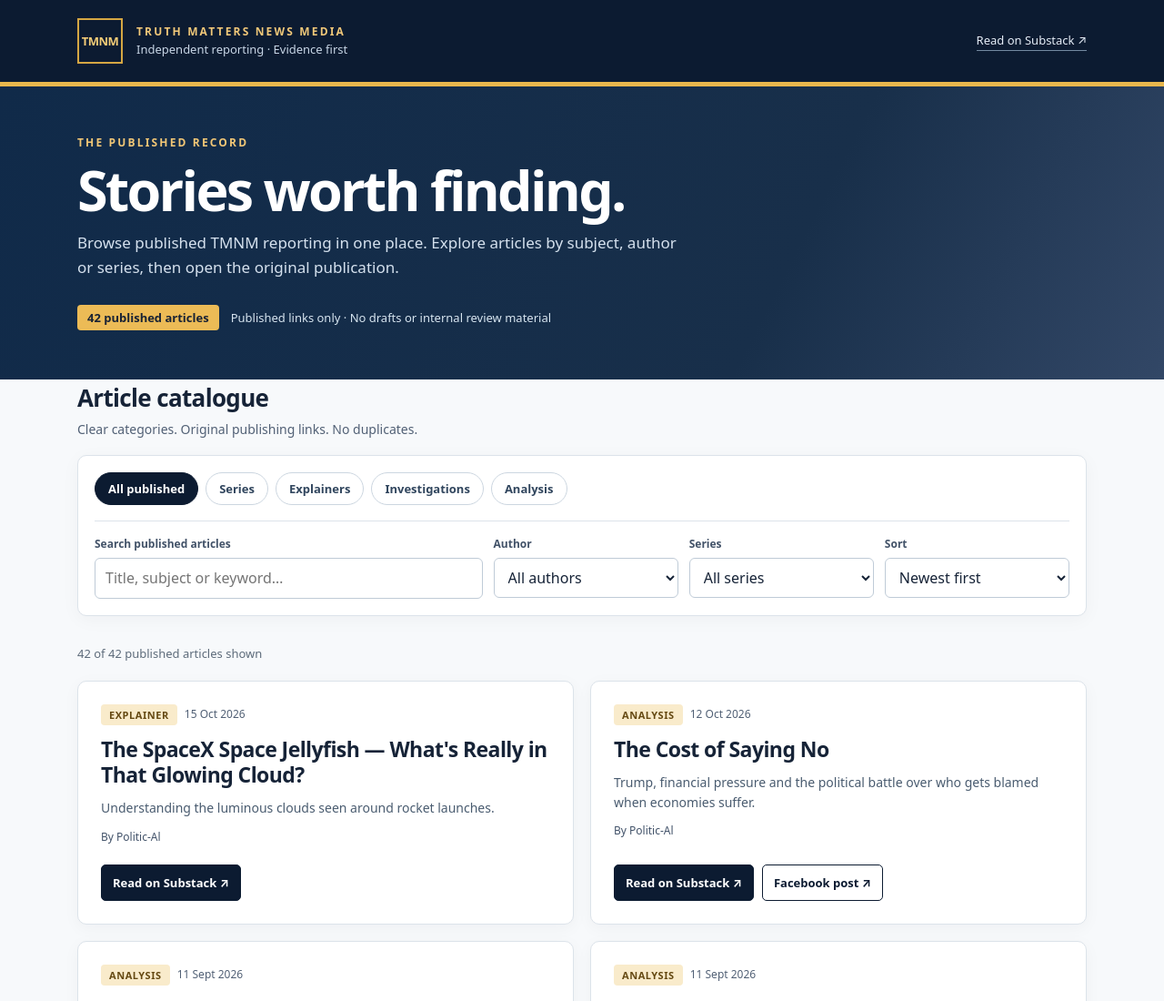
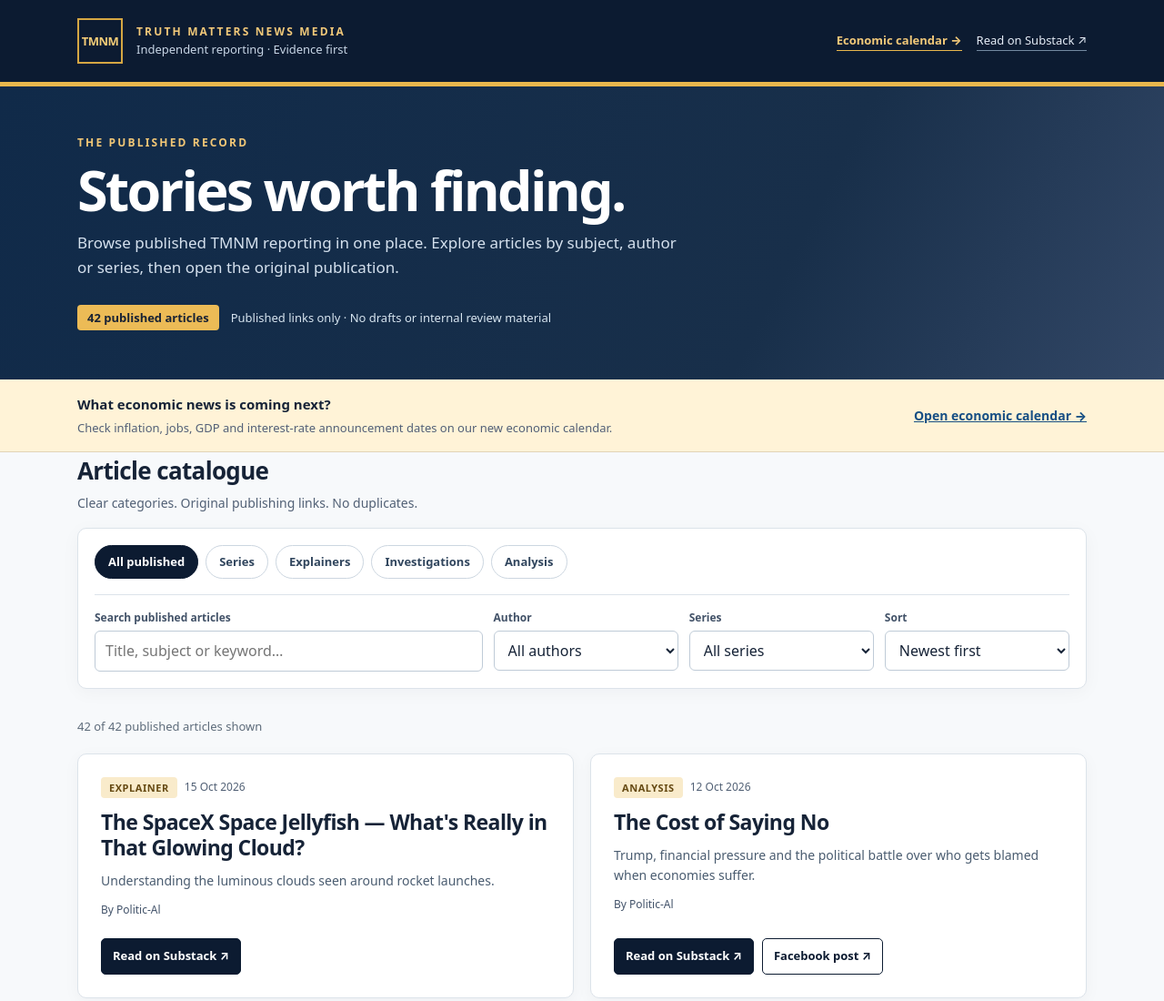
Before and after one commit to PoliticAl-Coder/tmnm-newsroom, a plain HTML site: page index.html in a window 1280 px wide. Shown: the top 1100 px of the page at 91% size. Drawn offline with Linux system fonts and the light colour scheme.

Commit message:
Link TMNM economic calendar from published archive without altering article data

```diff
--- a/index.html
+++ b/index.html
@@ -9,19 +9,19 @@
   <style>
     :root{color-scheme:light;--navy:#0c1b31;--navy2:#172d48;--ink:#162337;--muted:#516075;--line:#dce3ea;--paper:#f7f9fb;--gold:#e8b74d;--link:#174f84;--focus:#bc7f13}
     *{box-sizing:border-box}html{scroll-behavior:smooth}body{margin:0;font-family:system-ui,-apple-system,Segoe UI,Roboto,Arial,sans-serif;color:var(--ink);background:var(--paper);line-height:1.55}button,input,select{font:inherit}a{color:var(--link)}a:focus-visible,button:focus-visible,input:focus-visible,select:focus-visible{outline:3px solid var(--focus);outline-offset:3px}
-    .shell{max-width:1160px;margin:auto;padding:0 25px}.masthead{background:var(--navy);color:#fff;border-bottom:5px solid var(--gold)}.head-row{display:flex;justify-content:space-between;align-items:center;gap:20px;padding-top:20px;padding-bottom:20px}.identity{display:flex;align-items:center;gap:15px;text-decoration:none;color:inherit}.mark{width:50px;height:50px;border:2px solid #d5a743;display:grid;place-items:center;color:#f3cc77;font-size:13px;font-weight:900;letter-spacing:-.5px}.org{display:block;font-size:12px;letter-spacing:.18em;text-transform:uppercase;color:#f1c879;font-weight:750}.tagline{display:block;font-size:13px;color:#c8d6e6}.head-link{color:#e6eef8;font-size:13px;text-decoration:none;border-bottom:1px solid #7489a0}
+    .shell{max-width:1160px;margin:auto;padding:0 25px}.masthead{background:var(--navy);color:#fff;border-bottom:5px solid var(--gold)}.head-row{display:flex;justify-content:space-between;align-items:center;gap:20px;padding-top:20px;padding-bottom:20px}.identity{display:flex;align-items:center;gap:15px;text-decoration:none;color:inherit}.mark{width:50px;height:50px;border:2px solid #d5a743;display:grid;place-items:center;color:#f3cc77;font-size:13px;font-weight:900;letter-spacing:-.5px}.org{display:block;font-size:12px;letter-spacing:.18em;text-transform:uppercase;color:#f1c879;font-weight:750}.tagline{display:block;font-size:13px;color:#c8d6e6}.head-link{color:#e6eef8;font-size:13px;text-decoration:none;border-bottom:1px solid #7489a0}.head-actions{display:flex;align-items:center;gap:16px;justify-content:flex-end;flex-wrap:wrap}.head-link--calendar{color:#f1c879;font-weight:800;border-bottom-color:#e8b74d}
     .hero{background:linear-gradient(117deg,#102a49,#182f4a 67%,#324766);color:#fff}.hero .shell{padding-top:53px;padding-bottom:54px}.eyebrow{font-size:12px;text-transform:uppercase;letter-spacing:.18em;color:#f2c776;font-weight:800}.hero h1{font-size:clamp(35px,5.1vw,61px);line-height:1.06;letter-spacing:-.045em;margin:10px 0 13px;font-weight:800}.hero p{max-width:670px;color:#d5e1ee;font-size:17px;margin:0}.hero-foot{margin-top:28px;display:flex;gap:13px;align-items:center;flex-wrap:wrap;font-size:13px;color:#d7e5f0}.count{background:#ecbb56;color:#192334;font-weight:800;border-radius:4px;padding:4px 11px}
     main{padding:35px 0 65px}.section-bar{display:flex;justify-content:space-between;align-items:flex-end;gap:18px;flex-wrap:wrap;margin-bottom:17px}.section-bar h2{margin:0;font-size:26px;letter-spacing:-.025em}.section-bar p{color:var(--muted);margin:4px 0 0;font-size:14px}.filter-wrap{background:white;border:1px solid var(--line);padding:18px;border-radius:10px;box-shadow:0 4px 20px #0c1b310a}.tabs{display:flex;gap:8px;flex-wrap:wrap;padding-bottom:17px;border-bottom:1px solid var(--line)}.tab{border:1px solid #ccd6e0;color:#31465e;border-radius:999px;background:#fff;padding:7px 14px;cursor:pointer;font-size:13px;font-weight:700}.tab[aria-pressed=true]{background:var(--navy);color:#fff;border-color:var(--navy)}.controls{display:grid;grid-template-columns:minmax(220px,2.1fr) repeat(3,minmax(130px,1fr));gap:12px;padding-top:16px}.field{display:flex;flex-direction:column;gap:5px}.field label{font-size:12px;color:#425268;font-weight:750}.field input,.field select{width:100%;min-height:43px;border:1px solid #bfcbd7;border-radius:6px;background:#fff;padding:9px 11px;color:var(--ink)}.result-line{font-size:13px;color:#5d6b7a;min-height:38px;padding:18px 0 7px}
     .cards{display:grid;grid-template-columns:repeat(2,minmax(0,1fr));gap:18px}.article{background:white;border:1px solid var(--line);border-radius:10px;padding:25px;display:flex;flex-direction:column;gap:12px;box-shadow:0 4px 18px #0c1b310a}.meta{display:flex;gap:8px;flex-wrap:wrap;align-items:center;color:var(--muted);font-size:12px}.type{background:#f9ebcb;color:#654912;padding:3px 9px;border-radius:4px;font-size:11px;font-weight:850;text-transform:uppercase;letter-spacing:.05em}.article h3{margin:0;font-size:23px;line-height:1.22;letter-spacing:-.025em}.dek{margin:0;color:#4a5c70;font-size:14px}.byline{font-size:12px;color:#43536a}.links{display:flex;gap:9px;flex-wrap:wrap;margin-top:auto;padding-top:9px}.link{display:inline-flex;align-items:center;min-height:40px;padding:8px 12px;border-radius:5px;text-decoration:none;font-weight:750;font-size:13px;border:1px solid var(--navy)}.primary{background:var(--navy);color:#fff}.secondary{background:#fff;color:var(--navy)}.link:hover{filter:brightness(1.12)}.empty{border:1px dashed #b7c2cf;border-radius:9px;padding:38px 22px;background:#fff;text-align:center;color:#506078}.empty h3{color:var(--ink);margin:0 0 7px}.empty p{margin:0}.note{margin-top:23px;font-size:13px;color:#607087;border-left:3px solid var(--gold);padding:7px 12px}
-    footer{background:var(--navy);color:#cfdae8;padding:29px 0;font-size:13px}footer strong{color:#fff}footer p{margin:7px 0 0;max-width:800px}.footer-row{display:flex;justify-content:space-between;gap:18px;flex-wrap:wrap}.sr-only{position:absolute;width:1px;height:1px;clip:rect(0,0,0,0);overflow:hidden;white-space:nowrap}
-    @media(max-width:850px){.controls{grid-template-columns:repeat(2,minmax(0,1fr))}.cards{grid-template-columns:1fr}}@media(max-width:540px){.shell{padding-left:16px;padding-right:16px}.head-row{align-items:flex-start}.head-link{max-width:105px}.controls{grid-template-columns:1fr}.hero .shell{padding-top:42px;padding-bottom:43px}.article{padding:19px}.section-bar h2{font-size:23px}}@media(prefers-reduced-motion:reduce){html{scroll-behavior:auto}}
+    footer{background:var(--navy);color:#cfdae8;padding:29px 0;font-size:13px}footer strong{color:#fff}footer p{margin:7px 0 0;max-width:800px}.footer-row{display:flex;justify-content:space-between;gap:18px;flex-wrap:wrap}.sr-only{position:absolute;width:1px;height:1px;clip:rect(0,0,0,0);overflow:hidden;white-space:nowrap}.calendar-promo{background:#fff3d7;border-bottom:1px solid #e1d4b7}.calendar-promo-row{display:flex;align-items:center;justify-content:space-between;gap:24px;padding-top:16px;padding-bottom:16px}.calendar-promo-row div{display:flex;gap:4px;flex-direction:column}.calendar-promo-row strong{font-size:15px}.calendar-promo-row span{font-size:13px;color:#536077}.calendar-promo-row a{font-size:14px;font-weight:850;white-space:nowrap}
+    @media(max-width:850px){.controls{grid-template-columns:repeat(2,minmax(0,1fr))}.cards{grid-template-columns:1fr}}@media(max-width:540px){.calendar-promo-row{align-items:flex-start;flex-direction:column;gap:8px}.head-actions{justify-content:flex-start}.shell{padding-left:16px;padding-right:16px}.head-row{align-items:flex-start}.head-link{max-width:105px}.controls{grid-template-columns:1fr}.hero .shell{padding-top:42px;padding-bottom:43px}.article{padding:19px}.section-bar h2{font-size:23px}}@media(prefers-reduced-motion:reduce){html{scroll-behavior:auto}}
   </style>
 </head>
 <body>
   <header class="masthead">
     <div class="shell head-row">
       <a class="identity" href="./" aria-label="Truth Matters News Media home"><span class="mark">TMNM</span><span><span class="org">Truth Matters News Media</span><span class="tagline">Independent reporting · Evidence first</span></span></a>
-      <a class="head-link" href="https://truthmattersnm.substack.com/" target="_blank" rel="noopener noreferrer">Read on Substack ↗</a>
+      <nav class="head-actions" aria-label="Site navigation"><a class="head-link head-link--calendar" href="economic-calendar.html">Economic calendar →</a><a class="head-link" href="https://truthmattersnm.substack.com/" target="_blank" rel="noopener noreferrer">Read on Substack ↗</a></nav>
     </div>
   </header>
   <section class="hero"><div class="shell">
@@ -30,6 +30,7 @@
     <p>Browse published TMNM reporting in one place. Explore articles by subject, author or series, then open the original publication.</p>
     <div class="hero-foot"><span class="count" id="published-count">0 articles</span><span>Published links only · No drafts or internal review material</span></div>
   </div></section>
+  <section class="calendar-promo" aria-label="Economic calendar"><div class="shell calendar-promo-row"><div><strong>What economic news is coming next?</strong><span>Check inflation, jobs, GDP and interest-rate announcement dates on our new economic calendar.</span></div><a href="economic-calendar.html">Open economic calendar →</a></div></section>
   <main class="shell" id="catalogue">
     <div class="section-bar"><div><h2>Article catalogue</h2><p>Clear categories. Original publishing links. No duplicates.</p></div></div>
     <div class="filter-wrap">
```
